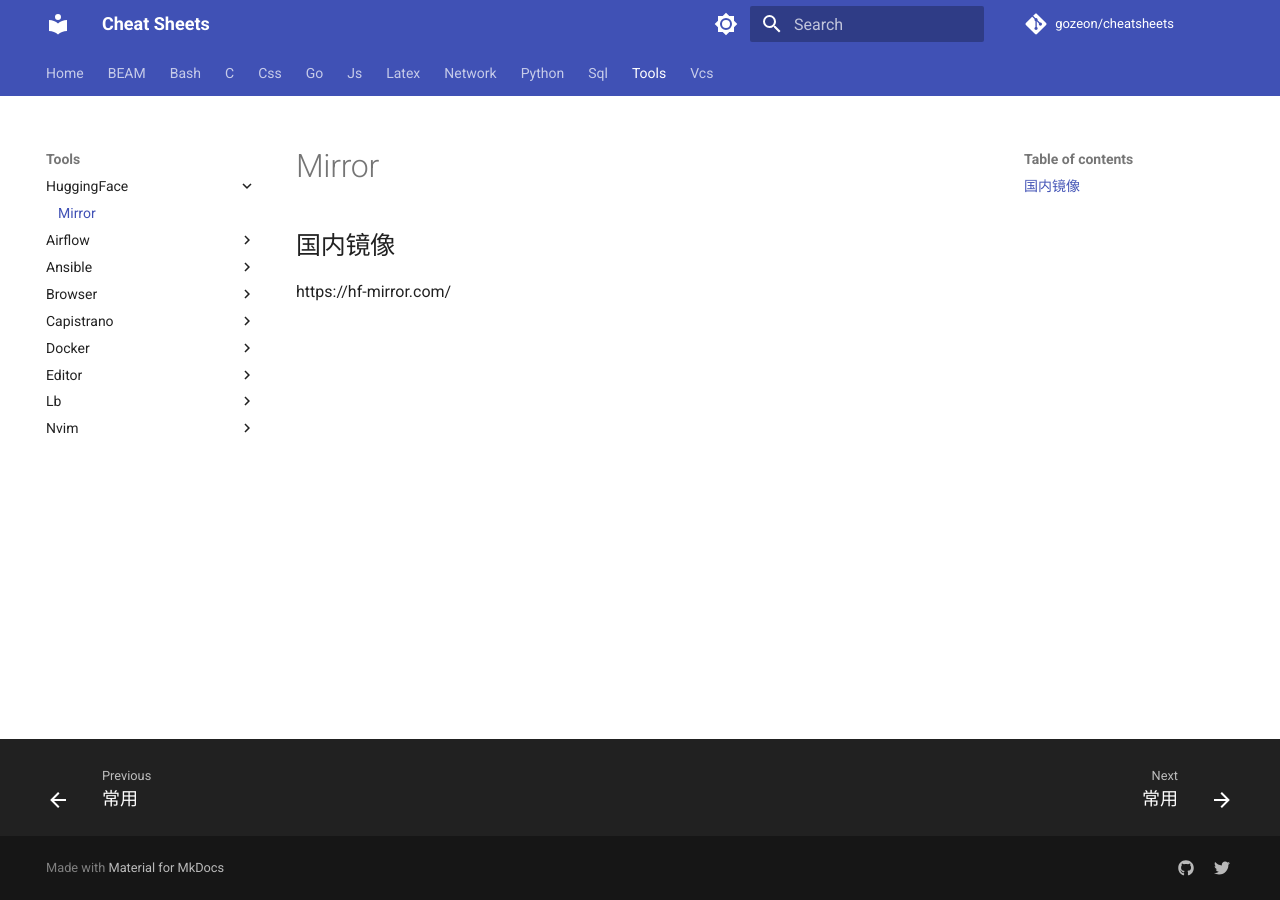
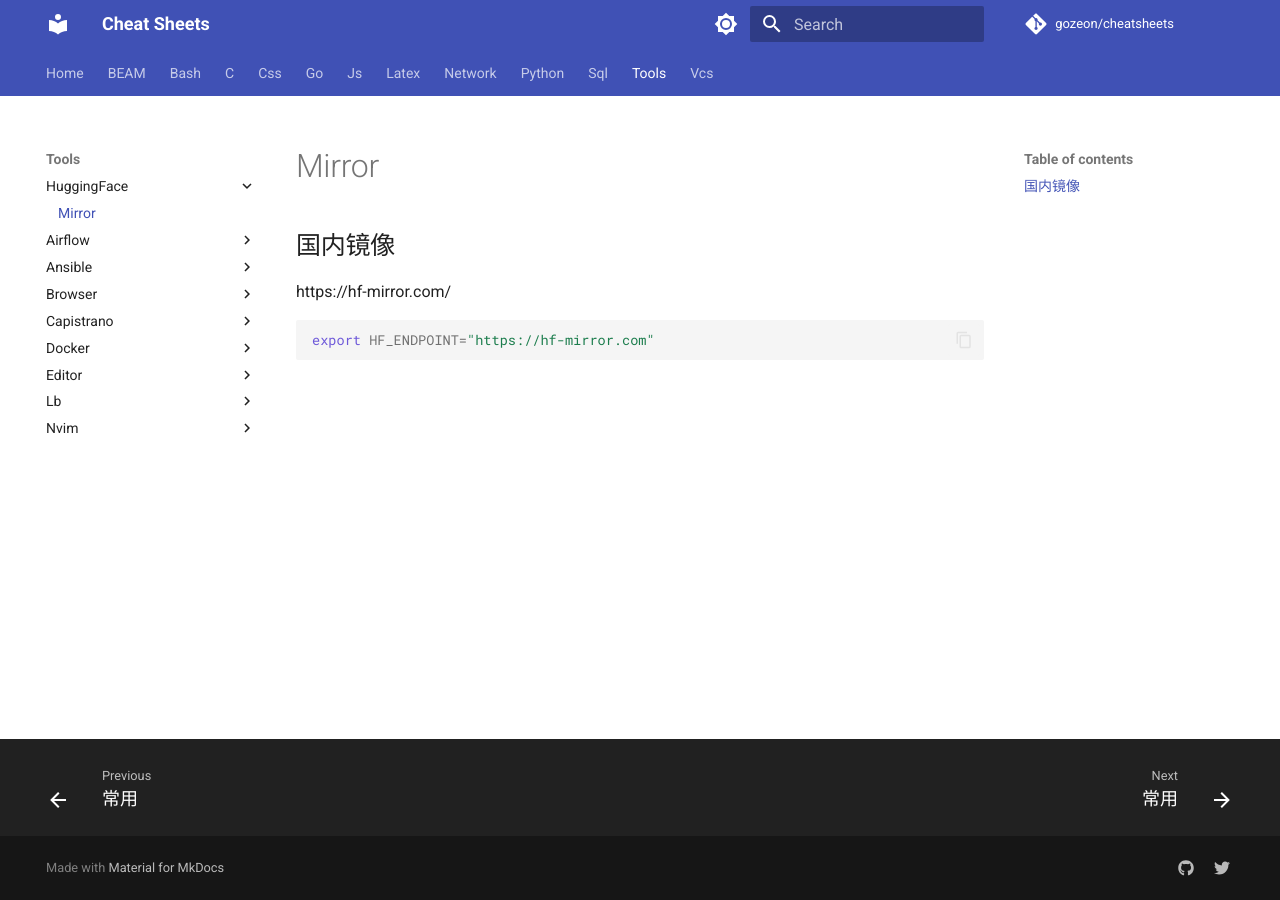
Before and after one commit to gozeon/cheatsheets, an MkDocs documentation site: the page built from docs/tools/HuggingFace/mirror.md, in a window 1280 px wide. Built offline with MkDocs 1.6.1 and Material for MkDocs 9.7.7, drawn with Linux system fonts in a browser that asks for light colours; comment, search, counter and statistics services are not loaded.

Commit message:
Update mirror.md

````diff
--- a/docs/tools/HuggingFace/mirror.md
+++ b/docs/tools/HuggingFace/mirror.md
@@ -2,3 +2,7 @@
 ## 国内镜像
 
 https://hf-mirror.com/
+
+```bash
+export HF_ENDPOINT="https://hf-mirror.com"
+```
````
